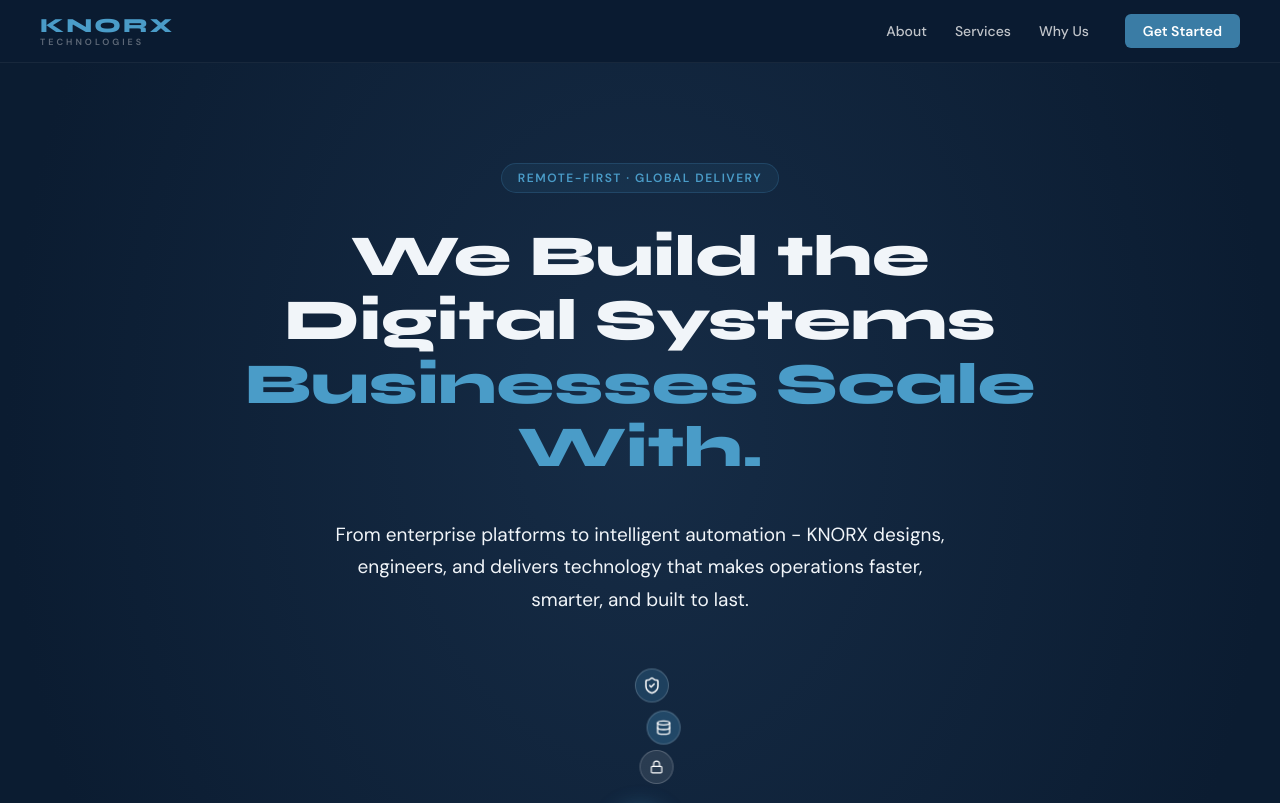
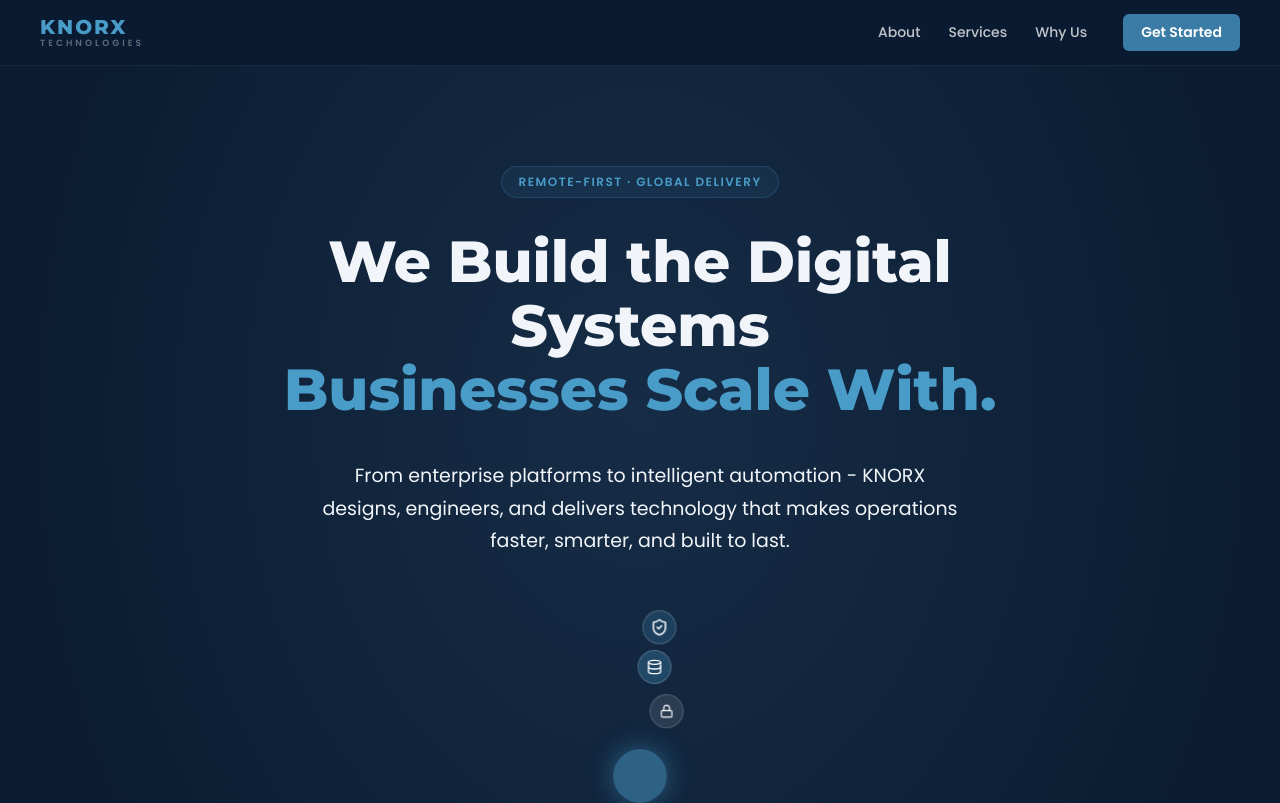
Before and after one commit to Sixtus-Ikpali/knorx-website, a Next.js app: page / in a window 1280 px wide. Shown: the top 803 px of the page. Built offline with nearby package versions, Linux system fonts and the light colour scheme.

Commit message:
brand: apply brand kit fonts - Montserrat headings, Poppins body

```diff
--- a/app/knorx.css
+++ b/app/knorx.css
@@ -1,4 +1,5 @@
-@import url('https://fonts.googleapis.com/css2?family=Syne:wght@400;600;700;800&family=DM+Sans:wght@300;400;500;600&display=swap');
+
+@import url('https://fonts.googleapis.com/css2?family=Montserrat:wght@400;600;700;800&family=Poppins:wght@300;400;500;600&display=swap');
 
 * { box-sizing: border-box; }
 html { scroll-behavior: smooth; }
@@ -140,7 +141,7 @@
 
 /* ── Stat block ── */
 .stat-number {
-  font-family: 'Syne', sans-serif;
+  font-family: 'Montserrat', sans-serif;
   font-size: 42px;
   font-weight: 800;
   color: #4a9cc8;
--- a/app/page.tsx
+++ b/app/page.tsx
@@ -1,3 +1,4 @@
+
 'use client';
 
 import { useState, FormEvent, useEffect } from 'react';
@@ -459,7 +460,7 @@
 
 const styles: { [key: string]: React.CSSProperties } = {
   main: {
-    fontFamily: "'DM Sans', system-ui, sans-serif",
+    fontFamily: "'Poppins', system-ui, sans-serif",
     backgroundColor: '#0b1c31',
     color: '#f1f5f9',
     minHeight: '100vh',
@@ -475,7 +476,7 @@
   },
   nav: { display: 'flex', justifyContent: 'space-between', alignItems: 'center', maxWidth: '1200px', margin: '0 auto' },
   logoContainer: { display: 'flex', flexDirection: 'column', lineHeight: 1 },
-  logoMark: { fontFamily: "'Syne', sans-serif", color: '#4a9cc8', fontWeight: 800, fontSize: '20px', letterSpacing: '2px' },
+  logoMark: { fontFamily: "'Montserrat', sans-serif", color: '#4a9cc8', fontWeight: 800, fontSize: '20px', letterSpacing: '2px' },
   logoSub: { color: 'rgba(255,255,255,0.35)', fontSize: '9px', letterSpacing: '3px', fontWeight: 600, marginTop: '2px' },
   navLinks: { display: 'flex', alignItems: 'center' },
   hamburgerButton: { background: 'none', border: 'none', color: '#f1f5f9', cursor: 'pointer', padding: '4px' },
@@ -502,7 +503,7 @@
     padding: '6px 16px', borderRadius: '100px', marginBottom: '32px',
   },
   heading: {
-    fontFamily: "'Syne', sans-serif",
+    fontFamily: "'Montserrat', sans-serif",
     fontSize: 'clamp(32px, 5.5vw, 58px)',
     fontWeight: 800, maxWidth: '860px', lineHeight: 1.1, margin: '0 0 20px',
   },
@@ -548,7 +549,7 @@
 
   section: { padding: '100px 24px' },
   sectionLabel: { fontSize: '12px', fontWeight: 700, letterSpacing: '2px', textTransform: 'uppercase', color: '#4a9cc8', marginBottom: '12px' },
-  sectionTitle: { fontFamily: "'Syne', sans-serif", fontSize: 'clamp(24px, 3vw, 34px)', fontWeight: 800, marginBottom: '48px', color: '#f1f5f9' },
+  sectionTitle: { fontFamily: "'Montserrat', sans-serif", fontSize: 'clamp(24px, 3vw, 34px)', fontWeight: 800, marginBottom: '48px', color: '#f1f5f9' },
   grid: { display: 'grid', gridTemplateColumns: 'repeat(auto-fit, minmax(260px, 1fr))', gap: '24px' },
   card: { padding: '28px', backgroundColor: 'rgba(255,255,255,0.03)', borderRadius: '14px', border: '1px solid rgba(255,255,255,0.07)', display: 'flex', flexDirection: 'column' },
   cardIcon: { color: '#3a7ca5', marginBottom: '20px' },
```
